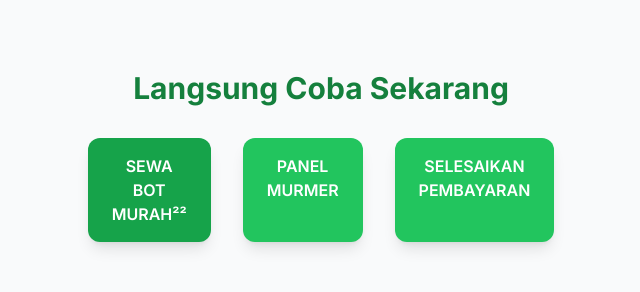
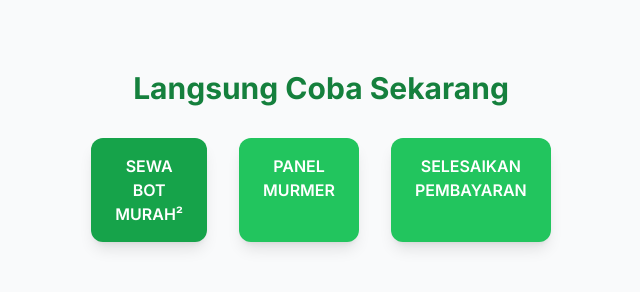
Before and after one commit to Edo-bo/Test-3, a plain HTML site: page index.html in a window 1280 px wide. Shown: the part 1920-2212 px from the top of the page, 319-959 px from the left. Drawn offline with nearby package versions, Linux system fonts and the light colour scheme.

Commit message:
Update index.html

```diff
--- a/index.html
+++ b/index.html
@@ -144,7 +144,7 @@
     </h2>
     <div class="flex flex-col sm:flex-row justify-center gap-8 max-w-md mx-auto">
      <a aria-label="Coba sewa bot murah di sewa-bot.hosti.my.id" class="flex-1 bg-green-600 hover:bg-green-700 text-white font-semibold py-4 px-6 rounded-xl shadow-lg transition duration-300 text-center" href="https://sewa-bot.hosti.my.id" rel="noopener noreferrer" target="_blank">
-      SEWA BOT MURAH²²
+      SEWA BOT MURAH²
      </a>
      <a aria-label="Coba panel murmer di panel-murmer.hosti.my.id" class="flex-1 bg-green-500 hover:bg-green-600 text-white font-semibold py-4 px-6 rounded-xl shadow-lg transition duration-300 text-center" href="https://panel-murmer.hosti.my.id" rel="noopener noreferrer" target="_blank">
       PANEL MURMER
```
